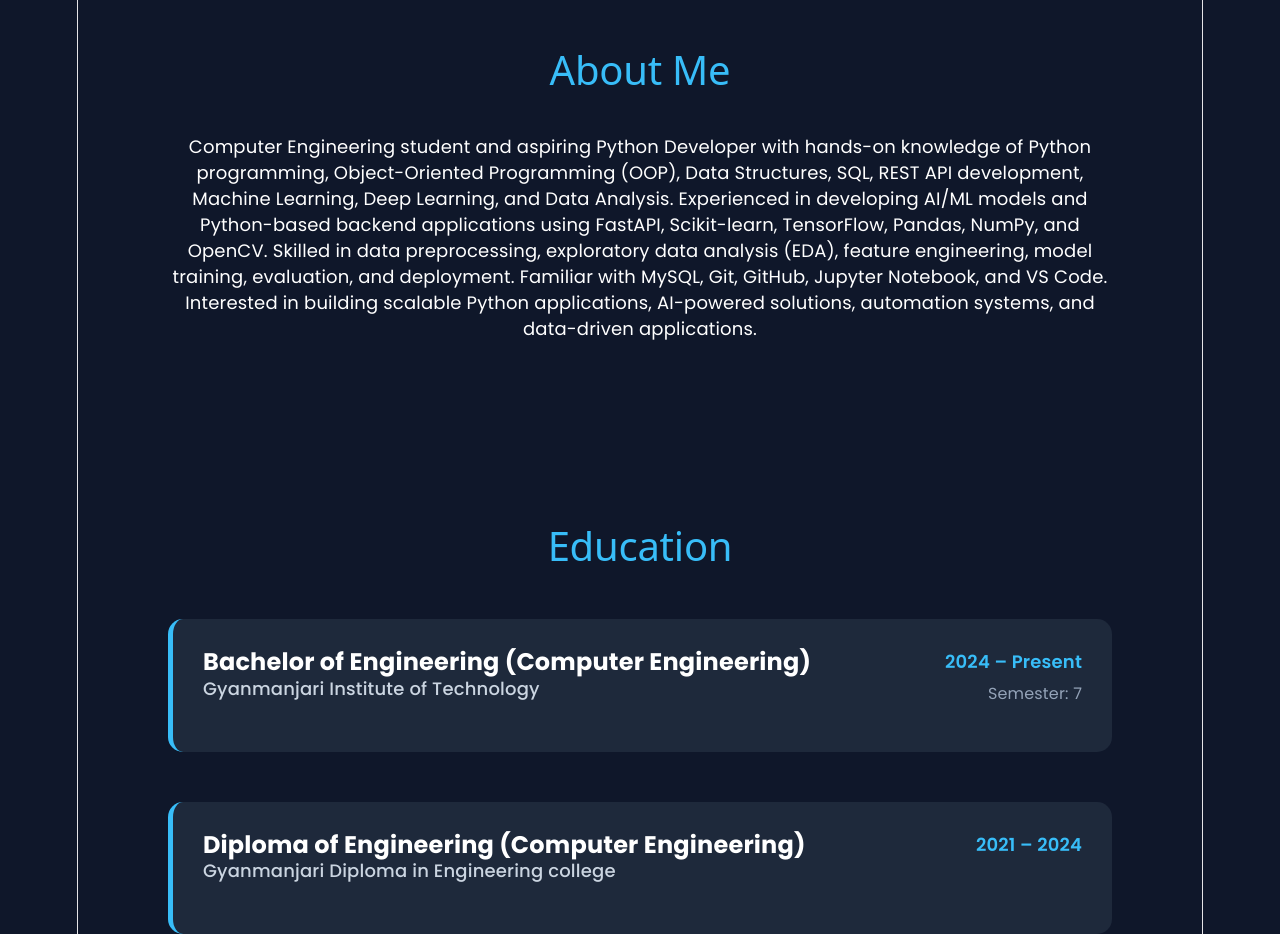
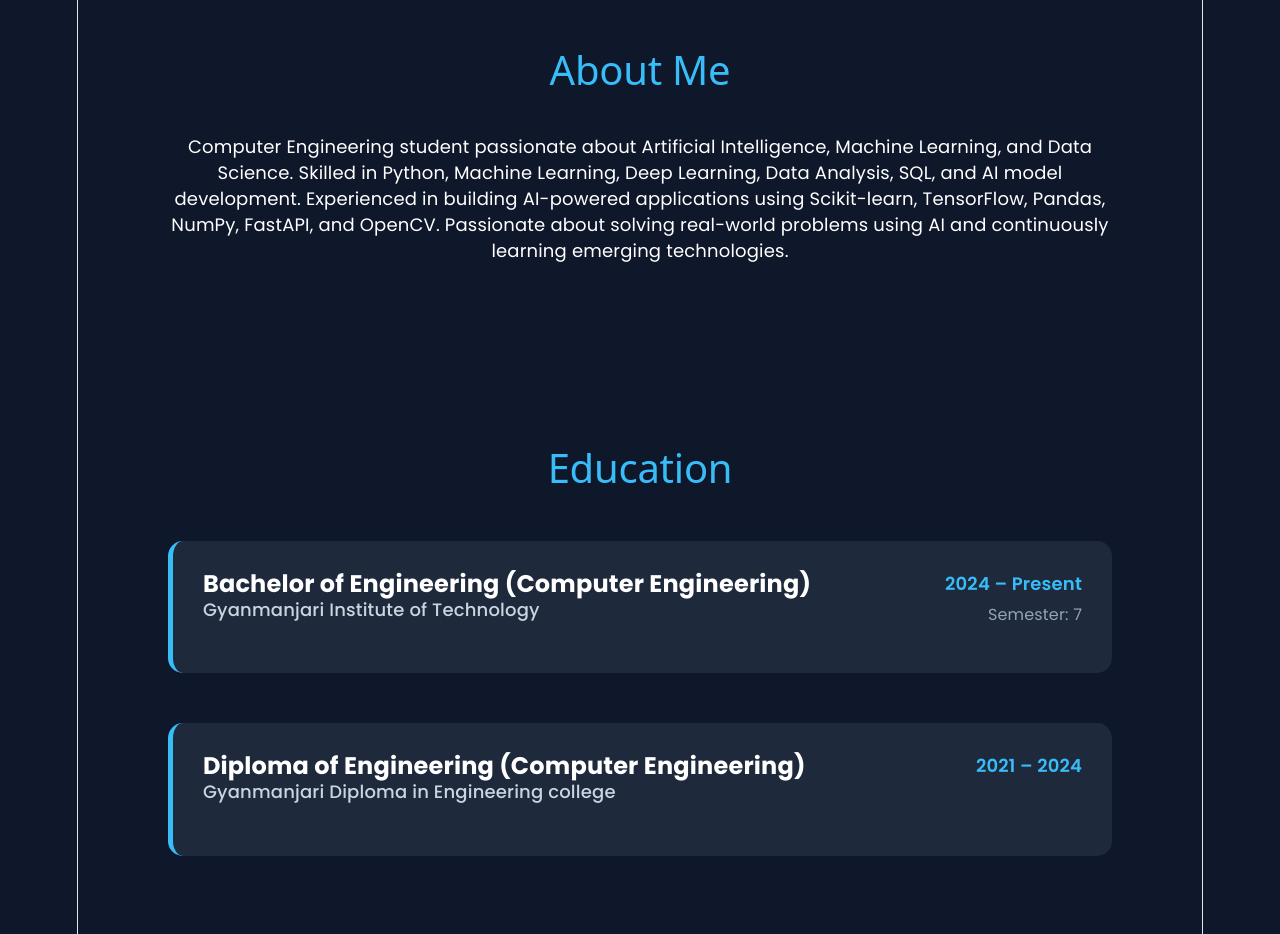
Before and after one commit to sumitparmar007/Sumit-Parmar, a React (Vite) app: page / in a window 1280 px wide. Shown: the part 840-1774 px from the top of the page. Built offline with nearby package versions, Linux system fonts and the light colour scheme.

Commit message:
Revert About section to original content

```diff
--- a/src/components/About.jsx
+++ b/src/components/About.jsx
@@ -5,7 +5,7 @@ function About() {
       <h2>About Me</h2>
 
       <p>
-        Computer Engineering student and aspiring Python Developer with hands-on knowledge of Python programming, Object-Oriented Programming (OOP), Data Structures, SQL, REST API development, Machine Learning, Deep Learning, and Data Analysis. Experienced in developing AI/ML models and Python-based backend applications using FastAPI, Scikit-learn, TensorFlow, Pandas, NumPy, and OpenCV. Skilled in data preprocessing, exploratory data analysis (EDA), feature engineering, model training, evaluation, and deployment. Familiar with MySQL, Git, GitHub, Jupyter Notebook, and VS Code. Interested in building scalable Python applications, AI-powered solutions, automation systems, and data-driven applications.
+        Computer Engineering student passionate about Artificial Intelligence, Machine Learning, and Data Science. Skilled in Python, Machine Learning, Deep Learning, Data Analysis, SQL, and AI model development. Experienced in building AI-powered applications using Scikit-learn, TensorFlow, Pandas, NumPy, FastAPI, and OpenCV. Passionate about solving real-world problems using AI and continuously learning emerging technologies.
       </p>
 
     </section>
```
